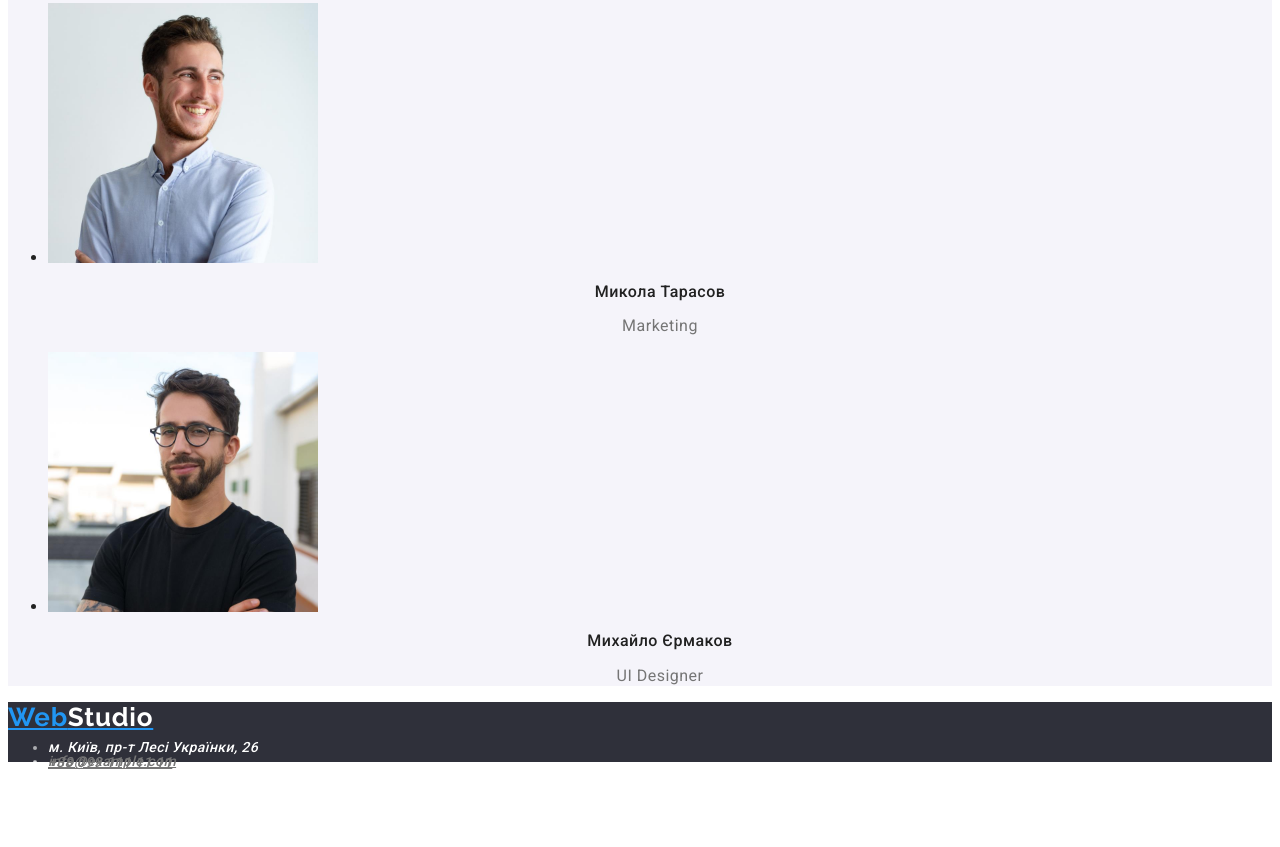
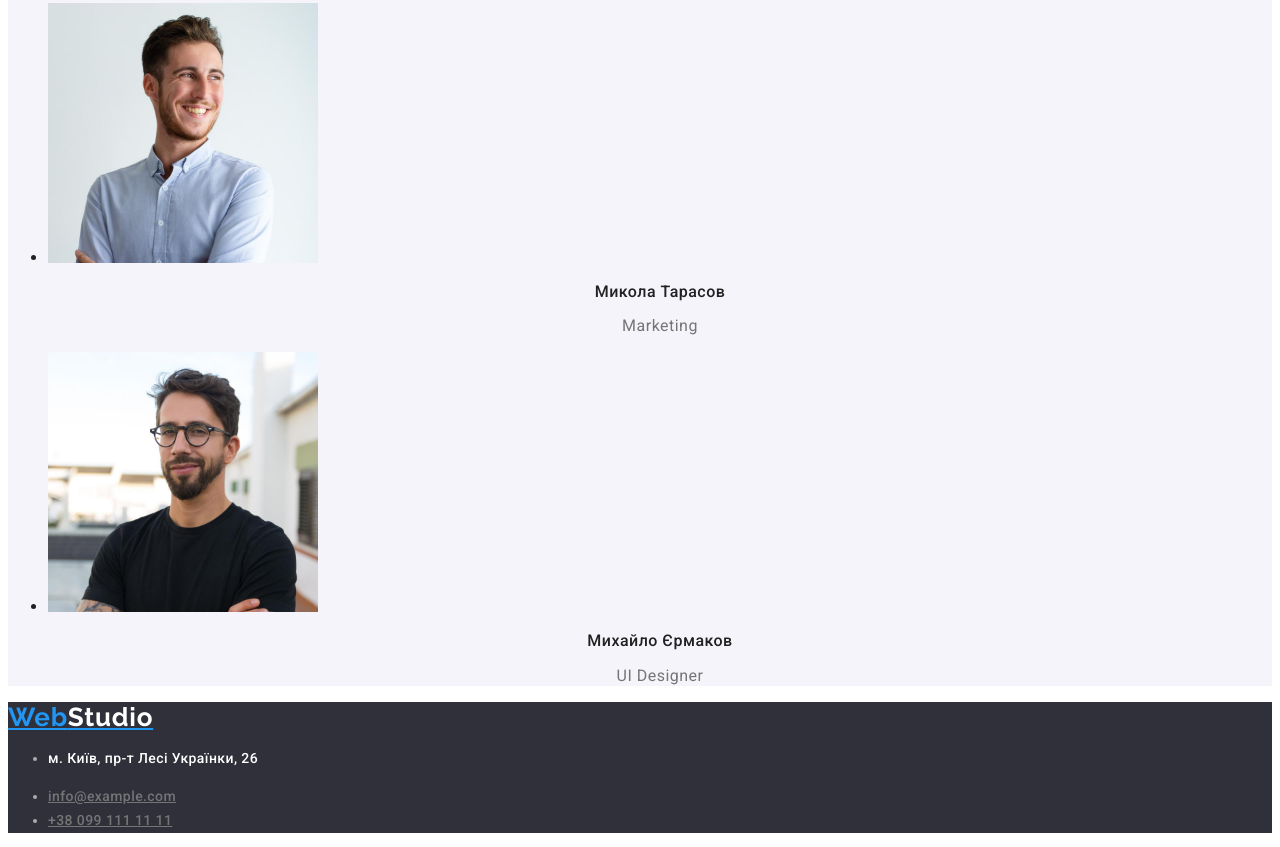
Before and after one commit to LikeNikolai/goit-markup-hw-02, a plain HTML site: page index.html in a window 1280 px wide. Shown: the part 2396-3243 px from the top of the page. Before the commit the page ends 3172 px from the top, so only its background shows below. Drawn offline with Linux system fonts and the light colour scheme.

Commit message:
updated footer contacts line-height

```diff
--- a/css/styles.css
+++ b/css/styles.css
@@ -199,12 +199,13 @@ body {
 .footer__contacts {
   color: #ffffff99;
   font-size: 14px;
-  line-height: 1.71%;
+  line-height: 1.71;
   letter-spacing: 0.03em;
+  font-style: normal;
 }
 .contacts__place {
   color: var(--background-color);
-  line-height: 1.71%;
+  line-height: 1.71;
 }
 
 .cards-page {
```
